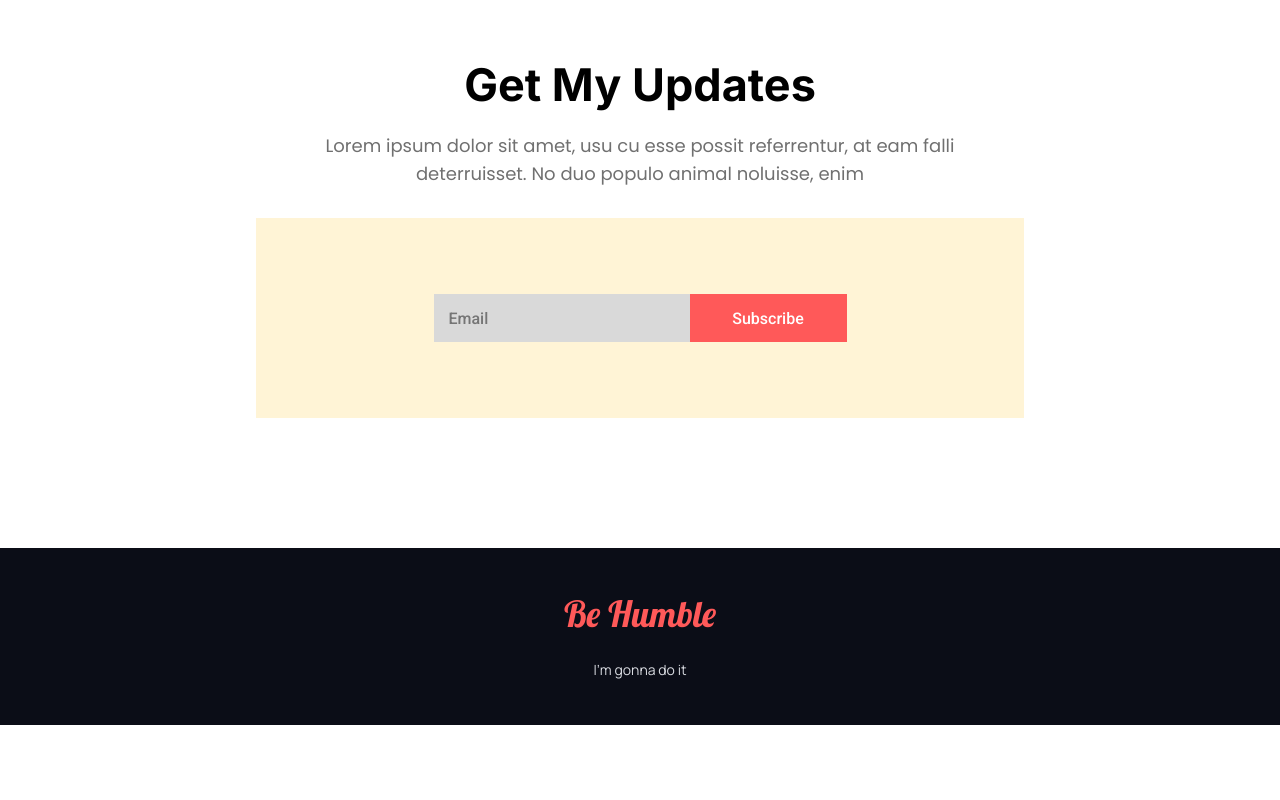
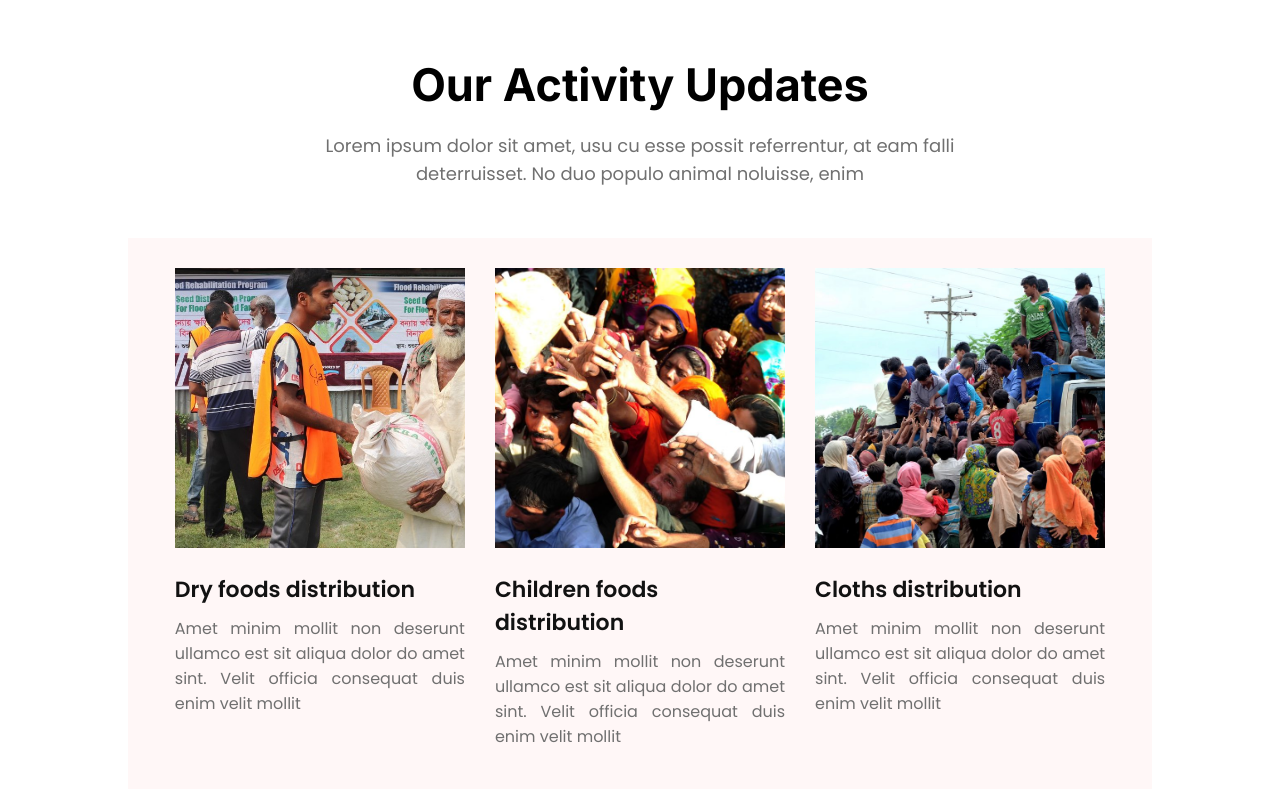
Before and after one commit to tahmina-97/donate-today, a plain HTML site: page index.html in a window 1280 px wide. Shown: the part 2220-3020 px from the top of the page. Before the commit the page ends 2945 px from the top, so only its background shows below. Drawn offline with Linux system fonts and the light colour scheme.

Commit message:
extra section

```diff
--- a/index.html
+++ b/index.html
@@ -44,9 +44,9 @@
 
     <!-- $$$$$$$$$$$$$ donate-plan section html starts $$$$$$$$$$$$$$ -->
     <section id="donate-plan">
-        <h2 class="large-text">Our Donate Plan</h2>
+
+<h2 class="large-text">Our Donate Plan</h2>
         <p class="small-text st-style">Lorem ipsum dolor sit amet, usu cu esse possit referrentur, at eam falli deterruisset. No duo populo animal noluisse, enim</p>
-
         <div class="plan-container">
             <div id="food" class="box">
                 <i><img src="icons/food.png" alt=""></i>
@@ -68,6 +68,38 @@
     </section>
 
     <!-- $$$$$$$$$$$$$ donate-pan section html ends $$$$$$$$$$$$$$ -->
+    <!-- $$$$$$$$$$$$$ Activities section html starts $$$$$$$$$$$$$$ -->
+
+    <section id="activities">
+        <h2 class="large-text">Our Activity Updates</h2>
+        <p class="small-text st-style">Lorem ipsum dolor sit amet, usu cu esse possit referrentur, at eam falli deterruisset. No duo populo animal noluisse, enim</p>
+            <div class="image-wrapper">
+                <div class="image-container">
+                    <img src="images/donate1.jpg" alt="">
+                    <div class="image-content">
+                        <h2>Dry foods distribution</h2>
+                        <p>Amet minim mollit non deserunt ullamco est sit aliqua dolor do amet sint. Velit officia consequat duis enim velit mollit</p>
+                    </div>
+                </div>
+
+                <div class="image-container">
+                    <img src="images/donate2.jpg" alt="">
+                    <div class="image-content">
+                        <h2>Children foods distribution</h2>
+                        <p>Amet minim mollit non deserunt ullamco est sit aliqua dolor do amet sint. Velit officia consequat duis enim velit mollit</p>
+                    </div>
+                </div>
+                <div class="image-container">
+                    <img src="images/donate3.jpg" alt="">
+                    <div class="image-content">
+                        <h2>Cloths distribution</h2>
+                        <p>Amet minim mollit non deserunt ullamco est sit aliqua dolor do amet sint. Velit officia consequat duis enim velit mollit</p>
+                    </div>
+                </div>
+            </div>
+    </section>
+
+    <!-- $$$$$$$$$$$$$ Activities section html sends $$$$$$$$$$$$$$ -->
 
     <!-- $$$$$$$$$$$$$ update section html starts $$$$$$$$$$$$$$ -->
     <section id="update">
--- a/style.css
+++ b/style.css
@@ -180,9 +180,57 @@
 
 #donate-plan{
     margin-bottom: 130px;
+
+}
+/* ###################### Activities section styling ###################### */
+#activities{
+    margin-bottom: 130px;
 }
 
+.image-wrapper{
+    background-color: #fff7f7;
+    display: flex;
+    justify-content: center;
+    width: 80%;
+    margin: 0 auto;
+    margin-top: 50px;
+}
+.image-container{
+    width: 28.333%;
+    margin: 30px 15px;
+}
+.image-container img{
+
+    display: block;
+    width: 100%;
+    height: 280px;
+    margin: auto;
+    object-fit: cover;
+    object-position: center;
+    overflow: hidden;
+    border-radius: 5;
+
+}
+.image-content h2{
+    font-family: 'Poppins', sans-serif;
+    font-size: 22px;
+    font-weight: 600;
+    color: #121212;
+    padding-top: 25px;
+}
+
+.image-content p{
+    font-family: 'Poppins', sans-serif;
+    font-size: 16px;
+    text-align: justify;
+    font-weight: 400;
+    color: #707070;
+    padding: 10px 0;
+}
+
+
 /* ###################### Update section styling ###################### */
+
 
 .update-box{
     width: 60%;
```
Also changed, not shown: images/donate1.jpg (renamed from images/donation10.jpg), images/donate2.jpg (renamed from images/donation0.jpg), images/donate3.jpg (renamed from images/donation2.jpg), images/donation14.jpg (renamed from images/donation14.webp), images/donation4.jpg, images/donation8.jpg (deleted), images/misery1.jpg (renamed from images/donation9.jpg), images/misery2.jpg (added).
